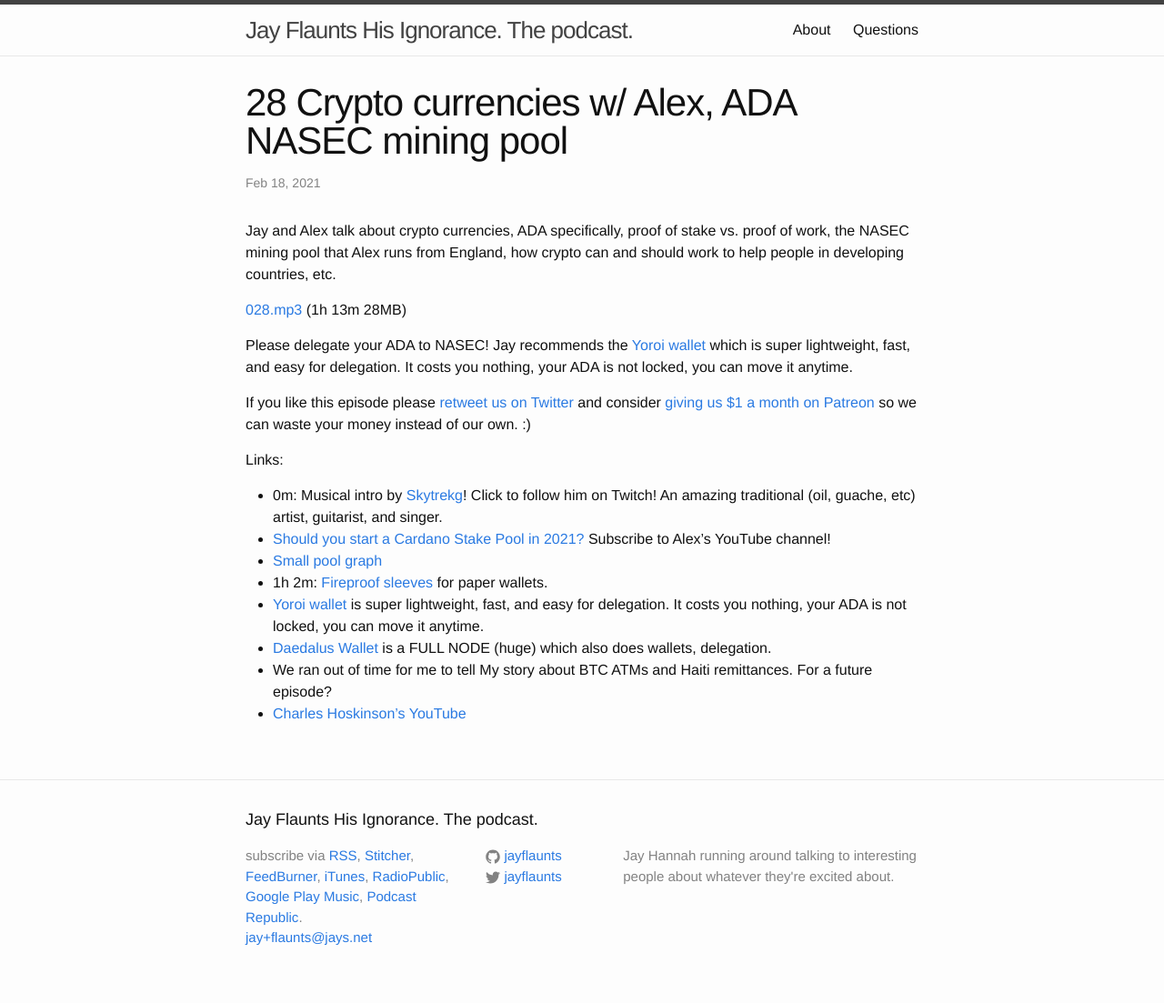
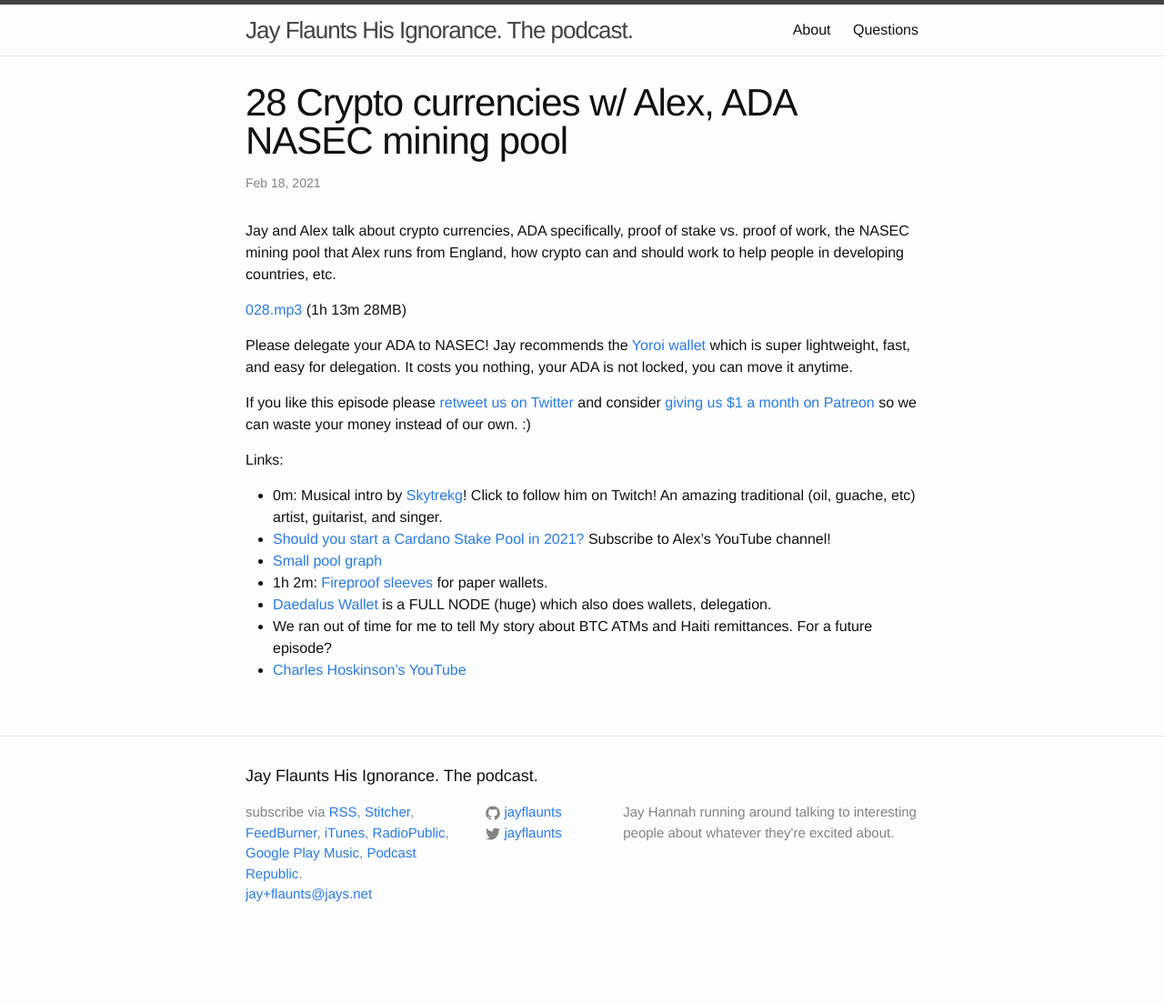
Before and after one commit to jhannah/jayflaunts, a Jekyll site: the page built from _posts/2021-02-18-ada-nasec.md, in a window 1280 px wide. Shown: the whole page at 91% size. Built offline with Jekyll 4.4.1, drawn with Linux system fonts in a browser that asks for light colours; after the commit the page ends 1055 px from its top, so only the background shows below that.

Commit message:
redundant note

```diff
--- a/_posts/2021-02-18-ada-nasec.md
+++ b/_posts/2021-02-18-ada-nasec.md
@@ -28,7 +28,6 @@
 * [Should you start a Cardano Stake Pool in 2021?](https://www.youtube.com/watch?v=HzRdluc5iSw) Subscribe to Alex's YouTube channel!
 * [Small pool graph](https://twitter.com/nierop_pieter/status/1361357344219758597)
 * 1h 2m: [Fireproof sleeves](https://www.youtube.com/watch?v=2MXLeP1pMfo) for paper wallets.
-* [Yoroi wallet](https://yoroi-wallet.com/) is super lightweight, fast, and easy for delegation. It costs you nothing, your ADA is not locked, you can move it anytime.
 * [Daedalus Wallet](daedaluswallet.io) is a FULL NODE (huge) which also does wallets, delegation.
 * We ran out of time for me to tell My story about BTC ATMs and Haiti remittances. For a future episode?
 * [Charles Hoskinson's YouTube](https://www.youtube.com/channel/UCiJiqEvUZxT6isIaXK7RXTg)
```
